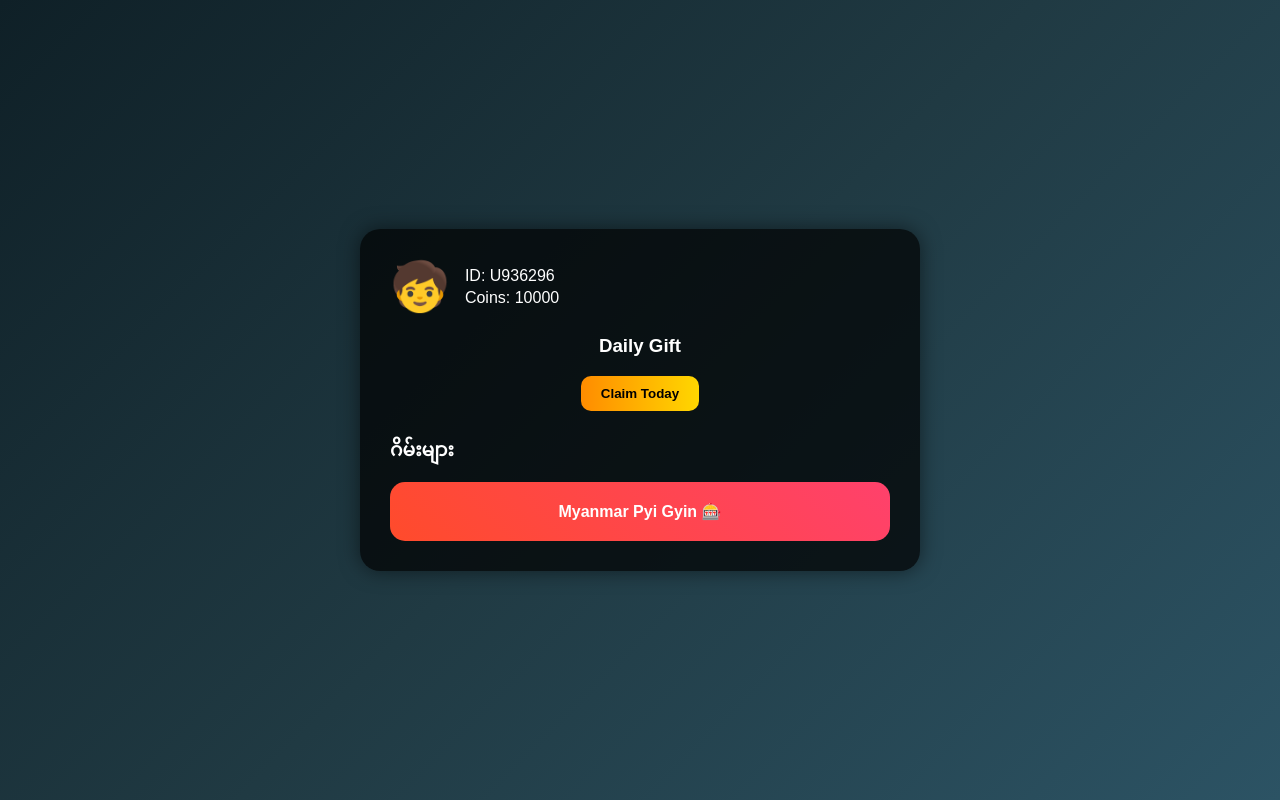
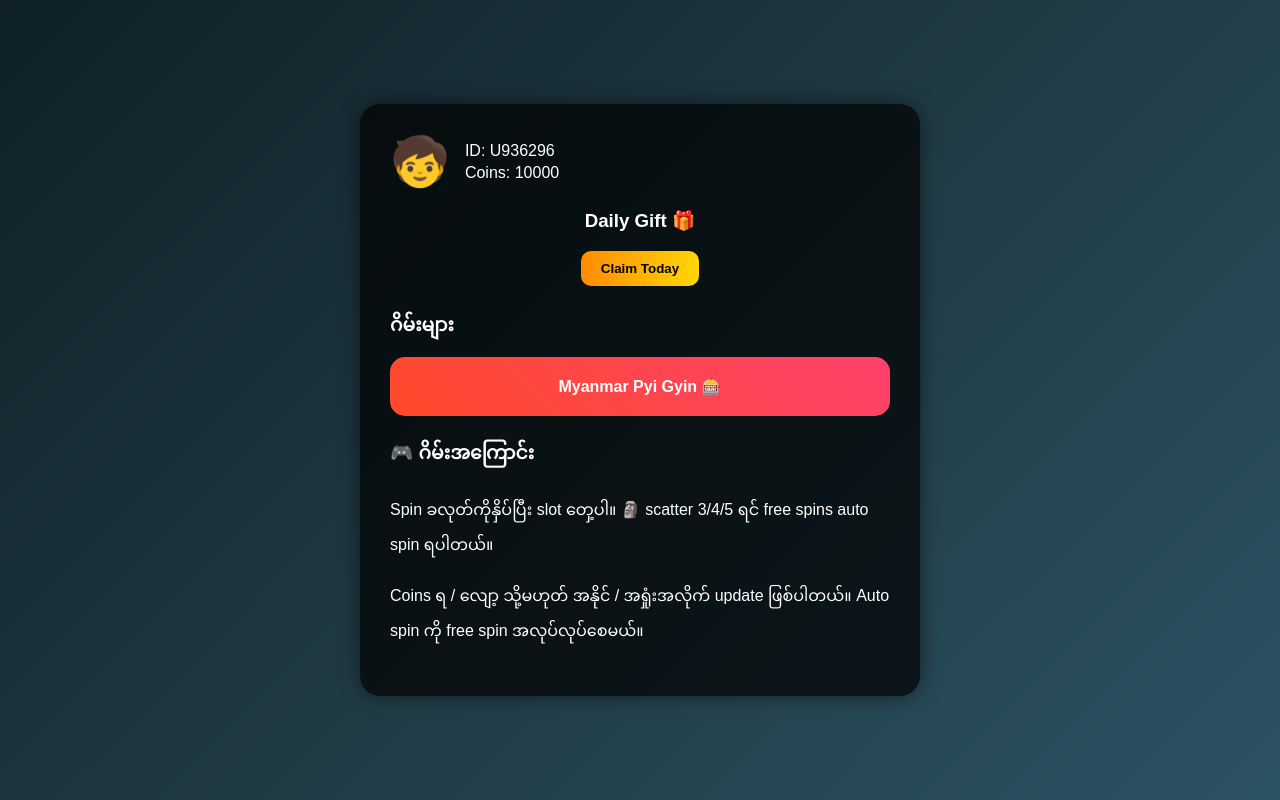
Before and after one commit to htetmyat404/666bigwin, a plain HTML site: page index.html in a window 1280 px wide. Drawn offline with Linux system fonts and the light colour scheme.

Commit message:
Update index.html

```diff
--- a/index.html
+++ b/index.html
@@ -3,11 +3,10 @@
 <head>
 <meta charset="UTF-8">
 <meta name="viewport" content="width=device-width, initial-scale=1.0">
-<title>Myanmar Pyi Gyin Slot</title>
+<title>Myanmar Pyi Gyin Slot Arcade</title>
 <link rel="stylesheet" href="style.css">
 </head>
 <body>
-
 <audio id="bgm" src="sounds/bgm.mp3" loop autoplay></audio>
 
 <div class="container">
@@ -23,15 +22,22 @@
 
   <!-- Daily Gift -->
   <div class="daily-gift">
-    <h3>Daily Gift</h3>
+    <h3>Daily Gift 🎁</h3>
     <button onclick="claimDaily()">Claim Today</button>
     <p id="daily-msg"></p>
   </div>
 
-  <!-- Game Section -->
+  <!-- Games Section -->
   <div class="games-section">
     <h3>ဂိမ်းများ</h3>
-    <div class="game-card" onclick="startSlotGame()">Myanmar Pyi Gyin 🎰</div>
+    <div class="game-card arcade" onclick="startSlotGame()">Myanmar Pyi Gyin 🎰</div>
+  </div>
+
+  <!-- Instructions -->
+  <div class="instructions">
+    <h3>🎮 ဂိမ်းအကြောင်း</h3>
+    <p>Spin ခလုတ်ကိုနှိပ်ပြီး slot တှေ့ပါ။ 🗿 scatter 3/4/5 ရင် free spins auto spin ရပါတယ်။</p>
+    <p>Coins ရ / လျော့ သို့မဟုတ် အနိုင် / အရှုံးအလိုက် update ဖြစ်ပါတယ်။ Auto spin ကို free spin အလုပ်လုပ်စေမယ်။</p>
   </div>
 
 </div>
```
